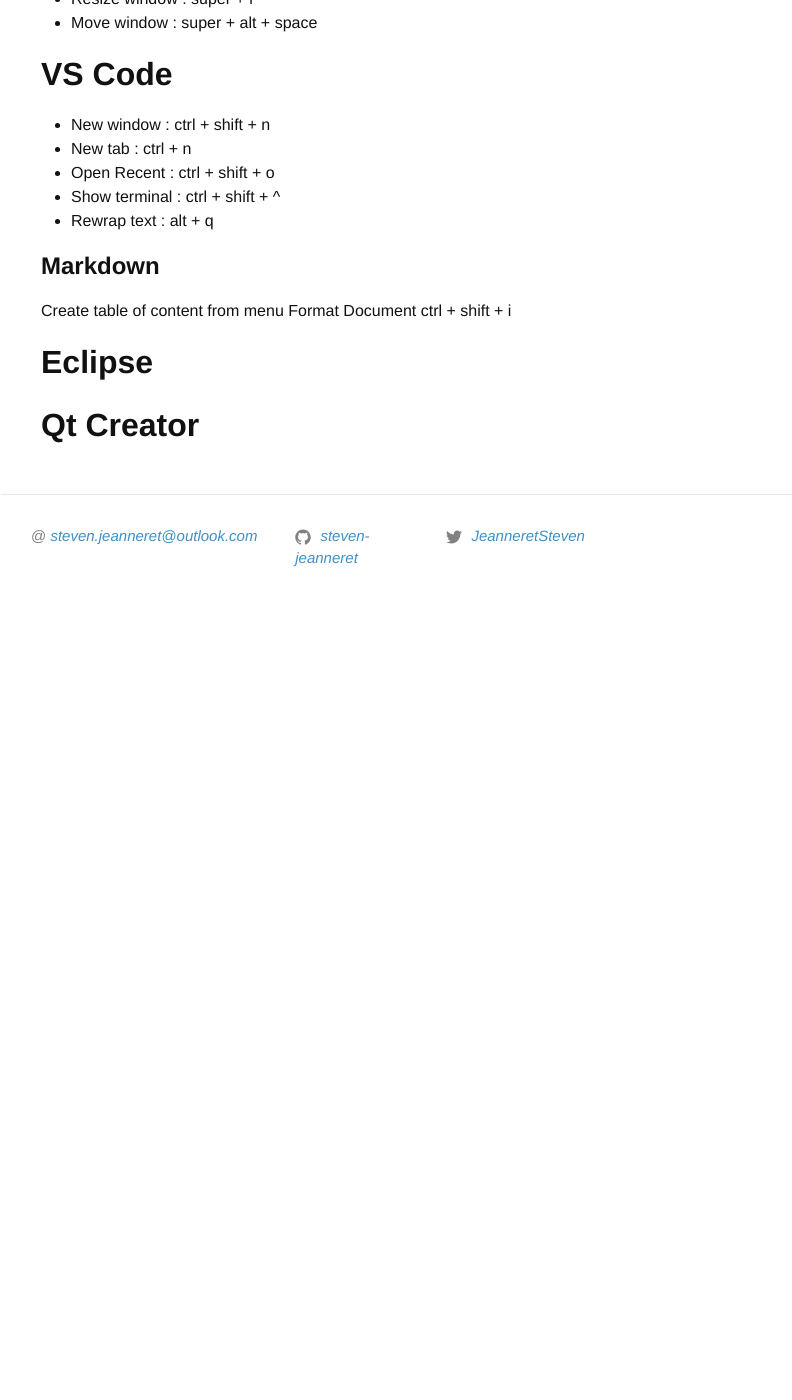
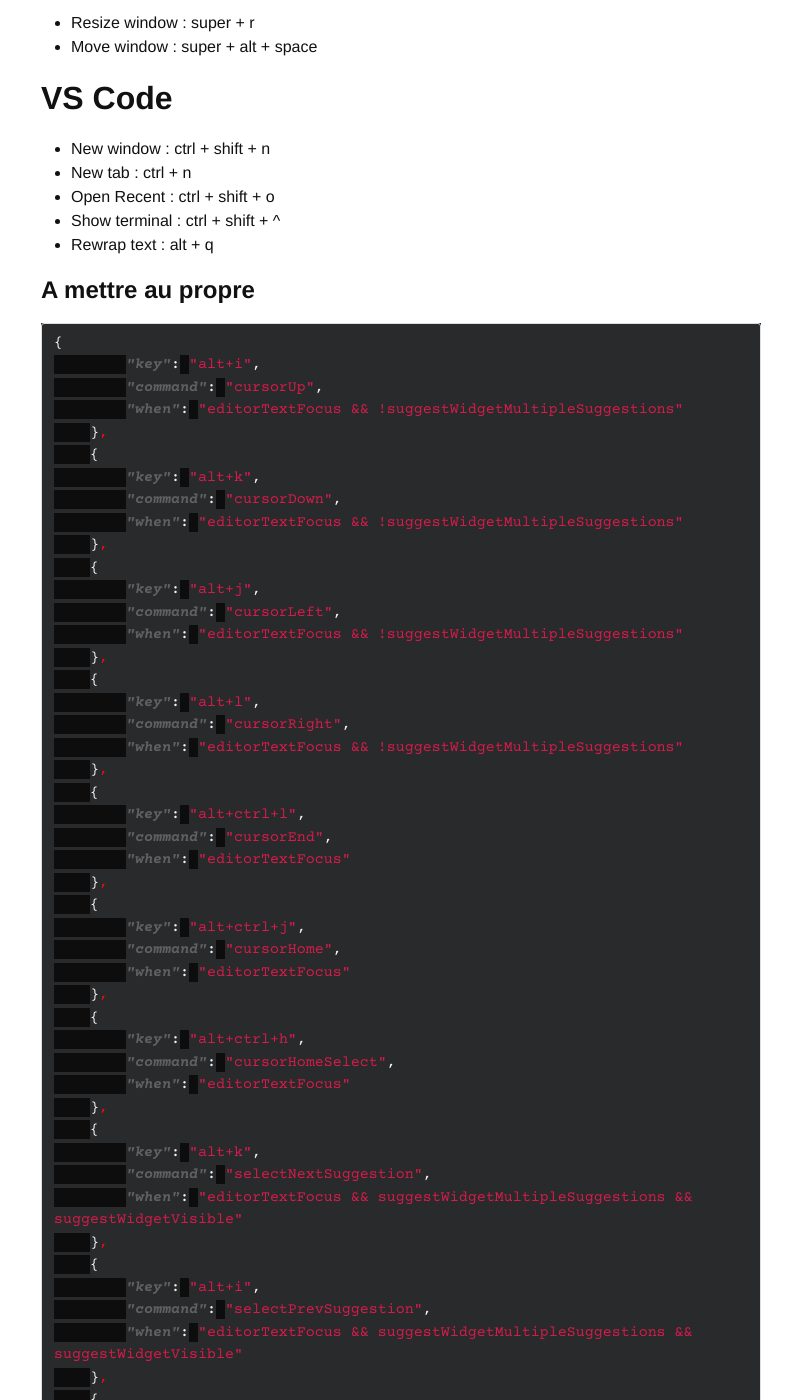
Before and after one commit to steven-jeanneret/steven-jeanneret.github.io, a Jekyll site: the page built from _posts/utilitaires/2017-11-16-shortcut.md, in a window 1280 px wide and 1400 px high, scrolled down 303 px. Shown: the whole window, without its empty margins (239-1031 px from the left). Built offline with Jekyll 4.4.1, drawn with Linux system fonts in a browser that asks for light colours; before the commit the page ends 933 px from its top, so only the background shows below that; some of the changed text lies outside the part shown.

Commit message:
change something

````diff
--- a/_includes/header.html
+++ b/_includes/header.html
@@ -1,7 +1,15 @@
 <!DOCTYPE html>
 <html lang="en">
+	<head>
+		<!-- Global site tag (gtag.js) - Google Analytics -->
+		<script async src="https://www.googletagmanager.com/gtag/js?id=UA-111105599-1"></script>
+		<script>
+			window.dataLayer = window.dataLayer || [];
+			function gtag() { dataLayer.push(arguments); }
+			gtag('js', new Date());
 
-	<head>
+			gtag('config', 'UA-111105599-1');
+		</script>
 		<meta charset="utf-8">
 		<meta http-equiv="X-UA-Compatible" content="IE=edge">
 		<meta name="viewport" content="width=device-width, initial-scale=1, maximum-scale=1, minimum-scale=1">
@@ -53,7 +46,5 @@
 					</form>
 					</div>
 				</nav>
-
 			</div>
 		</header>
-<body>
--- a/_posts/utilitaires/2017-11-16-shortcut.md
+++ b/_posts/utilitaires/2017-11-16-shortcut.md
@@ -7,6 +7,7 @@ category: utilitaires
 
 - [Linux](#linux)
 - [VS Code](#vs-code)
+	- [A mettre au propre](#a-mettre-au-propre)
 	- [Markdown](#markdown)
 - [Eclipse](#eclipse)
 - [Qt Creator](#qt-creator)
@@ -22,6 +23,75 @@ category: utilitaires
 * Show terminal : ctrl + shift + ^
 * Rewrap text : alt + q
 
+## A mettre au propre
+```json
+{
+		"key": "alt+i",
+		"command": "cursorUp",
+		"when": "editorTextFocus && !suggestWidgetMultipleSuggestions"
+	},
+	{
+		"key": "alt+k",
+		"command": "cursorDown",
+		"when": "editorTextFocus && !suggestWidgetMultipleSuggestions"
+	},
+	{
+		"key": "alt+j",
+		"command": "cursorLeft",
+		"when": "editorTextFocus && !suggestWidgetMultipleSuggestions"
+	},
+	{
+		"key": "alt+l",
+		"command": "cursorRight",
+		"when": "editorTextFocus && !suggestWidgetMultipleSuggestions"
+	},
+	{
+		"key": "alt+ctrl+l",
+		"command": "cursorEnd",
+		"when": "editorTextFocus"
+	},
+	{
+		"key": "alt+ctrl+j",
+		"command": "cursorHome",
+		"when": "editorTextFocus"
+	},
+	{
+		"key": "alt+ctrl+h",
+		"command": "cursorHomeSelect",
+		"when": "editorTextFocus"
+	},
+	{
+		"key": "alt+k",
+		"command": "selectNextSuggestion",
+		"when": "editorTextFocus && suggestWidgetMultipleSuggestions && suggestWidgetVisible"
+	},
+	{
+		"key": "alt+i",
+		"command": "selectPrevSuggestion",
+		"when": "editorTextFocus && suggestWidgetMultipleSuggestions && suggestWidgetVisible"
+	},
+	{
+		"key": "alt+shift+l",
+		"command": "cursorWordEndRight",
+		"when": "editorTextFocus"
+	},
+	{
+		"key": "alt+shift+j",
+		"command": "cursorWordStartLeft",
+		"when": "editorTextFocus"
+	},
+	{
+		"key": "alt+shift+ctrl+l",
+		"command": "cursorWordEndRightSelect",
+		"when": "editorTextFocus"
+	},
+	{
+		"key": "alt+shift+ctrl+j",
+		"command": "cursorWordStartLeftSelect",
+		"when": "editorTextFocus"
+	}
+```
+
 ## Markdown
 Create table of content from menu
 Format Document ctrl + shift + i
````
Also changed, not shown: other parts of _includes/header.html (+0 -15 lines), _posts/resume_cours/2017-12-07-resume-programmation-concurrente.md (+18 -2 lines). Lines whose indentation alone changed are shown as unchanged.
